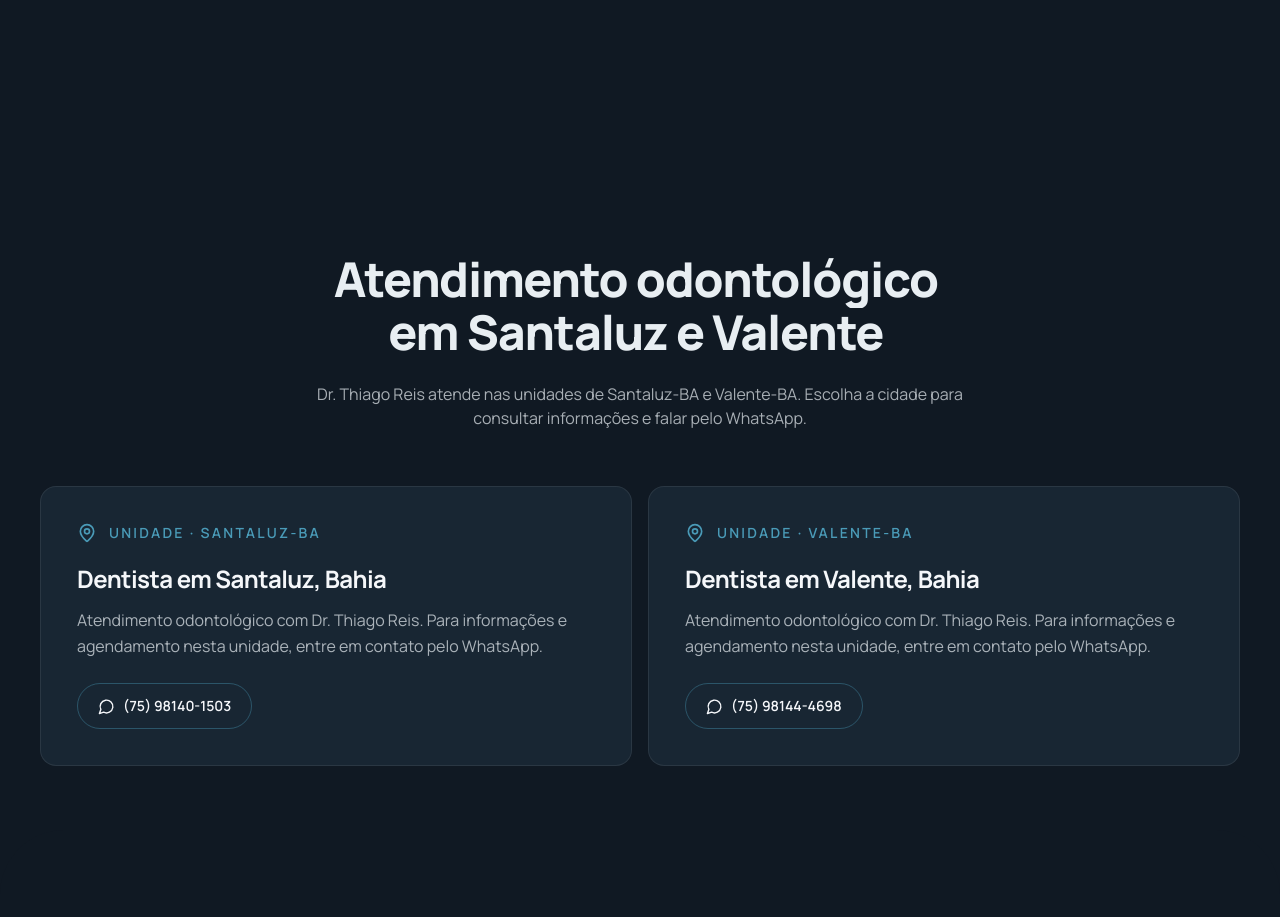
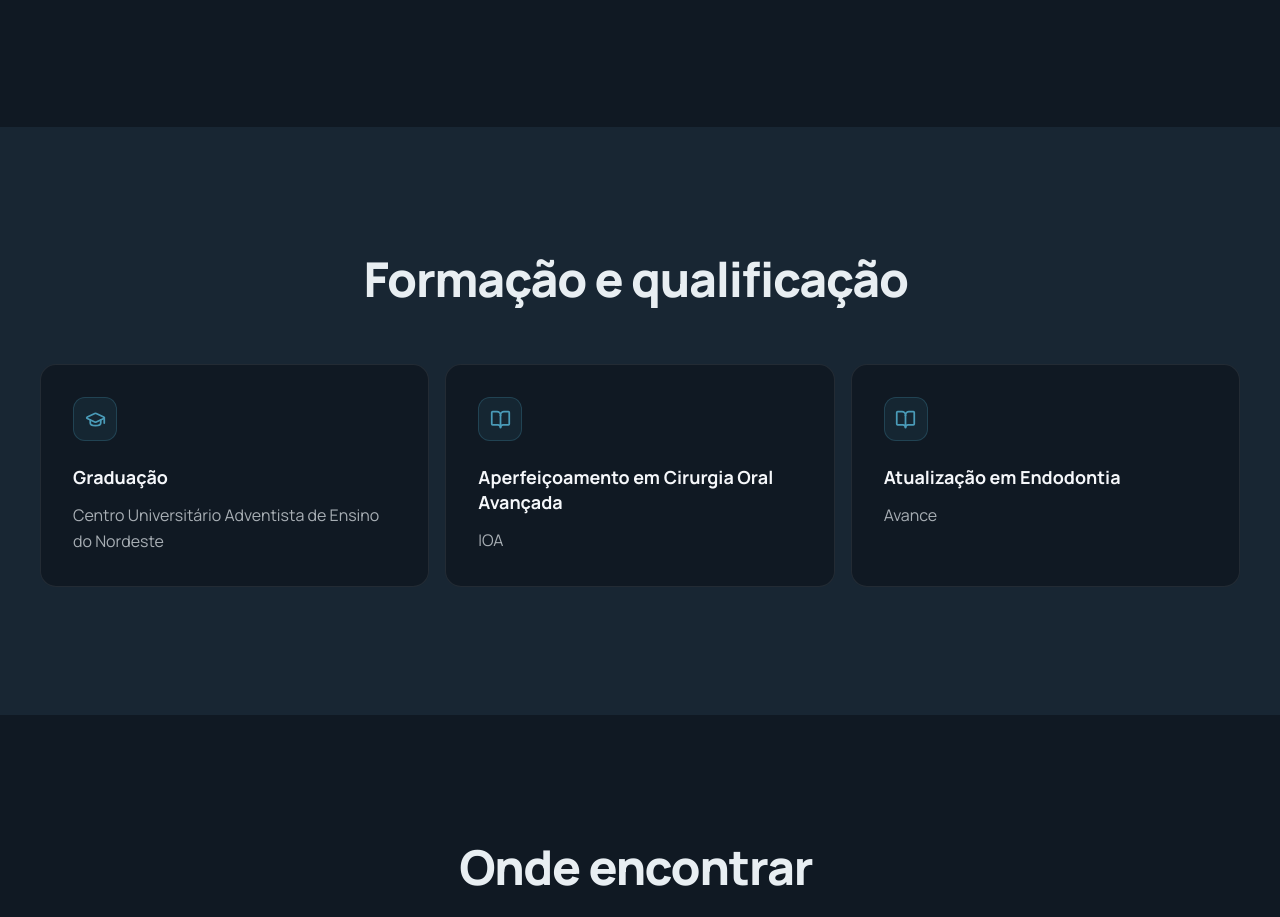
Before and after one commit to Daviuser/DR-THIAGOREIS, a Next.js app: page / in a window 1280 px wide. Shown: the part 1880-2797 px from the top of the page. Built offline with nearby package versions, Linux system fonts and the light colour scheme.

Commit message:
Add education and clinic details

```diff
--- a/src/app/page.tsx
+++ b/src/app/page.tsx
@@ -2,6 +2,7 @@ import Header from "@/components/Header";
 import Hero from "@/components/Hero";
 import About from "@/components/About";
 import Locations from "@/components/Locations";
+import Education from "@/components/Education";
 import Services from "@/components/Services";
 import Differentials from "@/components/Differentials";
 import FinalCta from "@/components/FinalCta";
@@ -12,7 +13,7 @@ import ContactSystem from "@/components/ContactSystem";
 export default function Page() {
   return (<ContactSystem><>
     <ScrollFX /><Header />
-    <main><Hero /><About /><Locations /><Services /><Differentials /><FinalCta /></main>
+    <main><Hero /><About /><Education /><Locations /><Services /><Differentials /><FinalCta /></main>
     <Footer /><WhatsAppFab />
   </></ContactSystem>);
 }
--- /dev/null
+++ b/src/components/Education.tsx
@@ -0,0 +1,31 @@
+import { BookOpen, GraduationCap } from "lucide-react";
+import { Item, Stagger, Words } from "./Reveal";
+
+const education = [
+  { icon: GraduationCap, title: "Graduação", institution: "Centro Universitário Adventista de Ensino do Nordeste" },
+  { icon: BookOpen, title: "Aperfeiçoamento em Cirurgia Oral Avançada", institution: "IOA" },
+  { icon: BookOpen, title: "Atualização em Endodontia", institution: "Avance" },
+];
+
+export default function Education() {
+  return (
+    <section id="formacao" aria-labelledby="education-title" className="bg-[#182633] py-24 text-mist md:py-32">
+      <div className="wrap">
+        <div className="mx-auto mb-14 max-w-2xl text-center">
+          <Words id="education-title" as="h2" text="Formação e qualificação" className="text-4xl font-extrabold leading-tight tracking-tight md:text-5xl" />
+        </div>
+        <Stagger className="grid gap-4 md:grid-cols-3">
+          {education.map(({ icon: Icon, title, institution }) => (
+            <Item key={title}>
+              <article className="h-full rounded-2xl border border-white/[0.08] bg-[#101923] p-7 sm:p-8">
+                <div className="mb-6 flex h-11 w-11 items-center justify-center rounded-xl border border-accent/25 bg-accent/10 text-accent"><Icon size={21} aria-hidden="true" /></div>
+                <h3 className="text-lg font-bold leading-snug text-soft">{title}</h3>
+                <p className="mt-3 leading-relaxed text-mist/70">{institution}</p>
+              </article>
+            </Item>
+          ))}
+        </Stagger>
+      </div>
+    </section>
+  );
+}
--- a/src/components/Locations.tsx
+++ b/src/components/Locations.tsx
@@ -1,4 +1,4 @@
-import { MapPin, MessageCircle } from "lucide-react";
+import { MapPin, MessageCircle, Clock, ExternalLink } from "lucide-react";
 import { units, whatsappForUnit } from "@/lib/site";
 import { Item, Stagger, Words } from "./Reveal";
 
@@ -7,16 +7,21 @@ export default function Locations() {
     <section id="unidades" aria-labelledby="locations-title" className="bg-[#101923] py-24 text-mist md:py-32">
       <div className="wrap">
         <div className="mx-auto mb-14 max-w-2xl text-center">
-          <Words id="locations-title" as="h2" text="Atendimento odontológico em Santaluz e Valente" className="text-4xl font-extrabold tracking-tight leading-tight md:text-5xl" />
-          <p className="mt-5 text-mist/70">Dr. Thiago Reis atende nas unidades de Santaluz-BA e Valente-BA. Escolha a cidade para consultar informações e falar pelo WhatsApp.</p>
+          <Words id="locations-title" as="h2" text="Onde encontrar" className="text-4xl font-extrabold tracking-tight leading-tight md:text-5xl" />
+          <p className="mt-5 text-mist/70">Dr. Thiago Reis atende em Santaluz e Valente. Consulte os endereços e fale com a unidade para agendar.</p>
         </div>
         <Stagger className="grid gap-4 md:grid-cols-2">
           {units.map((unit) => (
             <Item key={unit.id}>
               <article aria-labelledby={`unit-${unit.id}`} className="h-full rounded-2xl border border-white/[0.08] bg-[#182633] p-7 sm:p-9">
-                <div className="flex items-center gap-3 text-accent"><MapPin size={20} aria-hidden="true" /><p className="text-sm font-semibold uppercase tracking-[.16em]">Unidade · {unit.name}-BA</p></div>
-                <h3 id={`unit-${unit.id}`} className="mt-5 text-2xl font-bold tracking-tight text-soft">Dentista em {unit.name}, Bahia</h3>
-                <p className="mt-3 leading-relaxed text-mist/70">Atendimento odontológico com Dr. Thiago Reis. Para informações e agendamento nesta unidade, entre em contato pelo WhatsApp.</p>
+                <div className="flex items-center gap-3 text-accent"><MapPin size={20} aria-hidden="true" /><p className="text-sm font-semibold uppercase tracking-[.16em]">{unit.clinic} · {unit.name}</p></div>
+                <h3 id={`unit-${unit.id}`} className="mt-5 text-2xl font-bold tracking-tight text-soft">{unit.name}, Bahia</h3>
+                <p className="mt-3 leading-relaxed text-mist/70">{unit.address}</p>
+                <a href={unit.maps} target="_blank" rel="noopener noreferrer" className="mt-4 inline-flex items-center gap-2 text-sm font-semibold text-accent underline-offset-4 transition hover:text-soft hover:underline" aria-label={`Abrir endereço da unidade ${unit.clinic} em ${unit.name} no Google Maps`}><MapPin size={16} aria-hidden="true" /> Abrir no Google Maps <ExternalLink size={14} aria-hidden="true" /></a>
+                <div className="mt-6 rounded-xl border border-white/[0.07] bg-deep/50 p-4">
+                  <div className="flex items-center gap-2 text-accent"><Clock size={17} aria-hidden="true" /><span className="text-sm font-semibold">Horários de atendimento</span></div>
+                  <div className="mt-3 grid grid-cols-2 gap-3 text-sm"><p className="text-mist/65">Manhã <span className="mt-1 block font-semibold text-soft">08:00 às 12:00</span></p><p className="text-mist/65">Tarde <span className="mt-1 block font-semibold text-soft">14:00 às 18:00</span></p></div>
+                </div>
                 <a href={whatsappForUnit(unit)} target="_blank" rel="noopener noreferrer" className="mt-6 inline-flex items-center gap-2 rounded-full border border-accent/40 px-5 py-3 text-sm font-semibold text-soft transition hover:border-accent hover:bg-accent/10 focus-visible:outline-accent" aria-label={`Falar com a unidade de ${unit.name} pelo WhatsApp, ${unit.displayPhone}`}>
                   <MessageCircle size={17} aria-hidden="true" /> {unit.displayPhone}
                 </a>
--- a/src/lib/site.ts
+++ b/src/lib/site.ts
@@ -1,19 +1,19 @@
-// Edite aqui os dados do site. Só "Endodontia" consta na foto (jaleco); o restante é neutro/editável.
 export const site = {
   name: "Dr. Thiago Reis",
   title: "Dr. Thiago Reis",
   role: "Odontologia · Endodontia",
-  address: "", // ex.: "Rua Exemplo, 100 — Salvador, BA"
-  instagram: "", // ex.: "https://instagram.com/usuario"
+  address: "",
+  instagram: "",
 };
 export const units = [
-  { id: "santaluz", name: "Santaluz", phone: "5575981401503", displayPhone: "(75) 98140-1503", message: "Olá! Vim pelo site do Dr. Thiago Reis e gostaria de agendar um horário com ele na unidade de Santaluz." },
-  { id: "valente", name: "Valente", phone: "5575981444698", displayPhone: "(75) 98144-4698", message: "Olá! Vim pelo site do Dr. Thiago Reis e gostaria de agendar um horário com ele na unidade de Valente." },
+  { id: "santaluz", clinic: "NIOS", name: "Santaluz", address: "Joaquim de Góes, 38 — Centro, Santaluz - BA, CEP 48880-000", maps: "https://www.google.com/maps/search/?api=1&query=Joaquim+de+G%C3%B3es%2C+38%2C+Centro%2C+Santaluz+-+BA%2C+48880-000", phone: "5575981401503", displayPhone: "(75) 98140-1503", message: "Olá! Vim pelo site do Dr. Thiago Reis e gostaria de agendar um horário com ele na unidade de Santaluz." },
+  { id: "valente", clinic: "COI", name: "Valente", address: "Rua Landulfo Alves, 139 — Centro, Valente - BA, CEP 48890-198", maps: "https://www.google.com/maps/search/?api=1&query=Rua+Landulfo+Alves%2C+139%2C+Centro%2C+Valente+-+BA%2C+48890-198", phone: "5575981444698", displayPhone: "(75) 98144-4698", message: "Olá! Vim pelo site do Dr. Thiago Reis e gostaria de agendar um horário com ele na unidade de Valente." },
 ] as const;
 export const whatsappForUnit = (unit: typeof units[number]) => `https://wa.me/${unit.phone}?text=${encodeURIComponent(unit.message)}`;
 export const nav = [
   { href: "#apresentacao", label: "Apresentação" },
   { href: "#unidades", label: "Unidades" },
+  { href: "#formacao", label: "Formação" },
   { href: "#servicos", label: "Serviços" },
   { href: "#diferenciais", label: "Diferenciais" },
   { href: "#contato", label: "Contato" },
```
